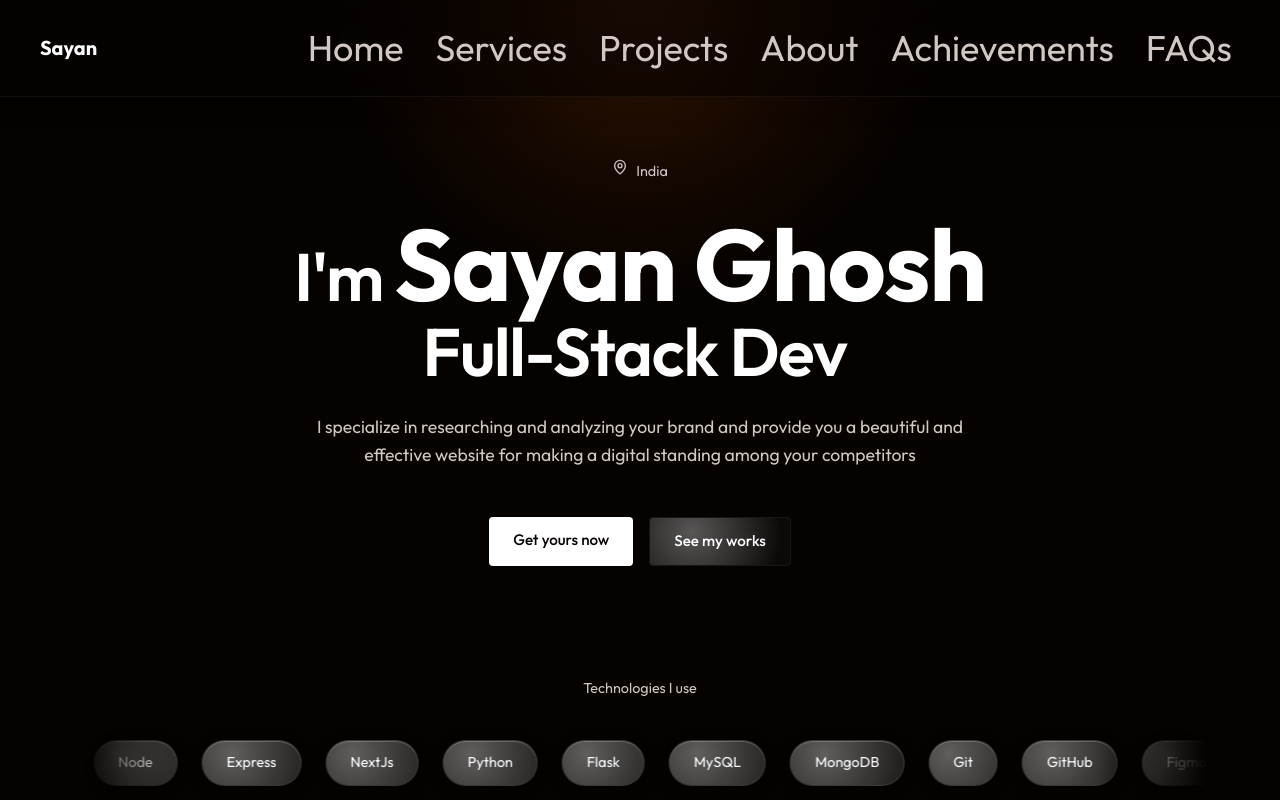
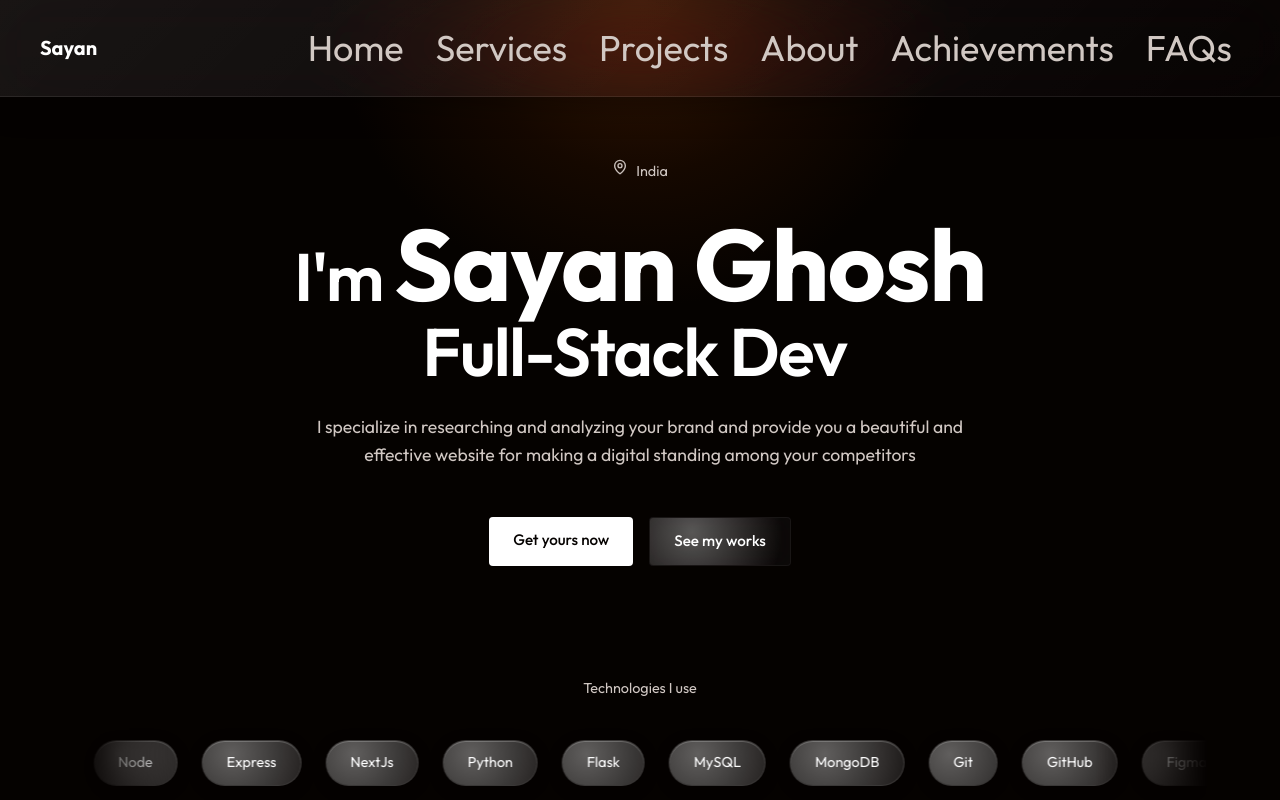
Before and after one commit to me-sayanghosh/Portfolio, a React app: page / in a window 1280 px wide. Shown: the top 800 px of the page. Built offline with nearby package versions, Linux system fonts and the light colour scheme; the HTML template or start-up script is replaced by a standard one.

Commit message:
style: Update Navbar background and shadow for improved aesthetics

```diff
--- a/src/components/Navbar.module.css
+++ b/src/components/Navbar.module.css
@@ -2,12 +2,12 @@
   position: sticky;
   top: 0;
   z-index: 100;
-  background-color: rgba(5, 2, 0, 0.6);
-  backdrop-filter: blur(24px);
-  -webkit-backdrop-filter: blur(24px);
+  background: linear-gradient(135deg, rgba(255, 255, 255, 0.08), rgba(255, 255, 255, 0.01));
+  backdrop-filter: blur(32px) saturate(180%);
+  -webkit-backdrop-filter: blur(32px) saturate(180%);
   padding: 1.3rem 2rem;
-  border-bottom: var(--glass-border);
-  box-shadow: 0 4px 30px rgba(0, 0, 0, 0.1);
+  border-bottom: 1px solid rgba(255, 255, 255, 0.08);
+  box-shadow: 0 8px 32px 0 rgba(0, 0, 0, 0.3);
 }
 
 .container {
```
